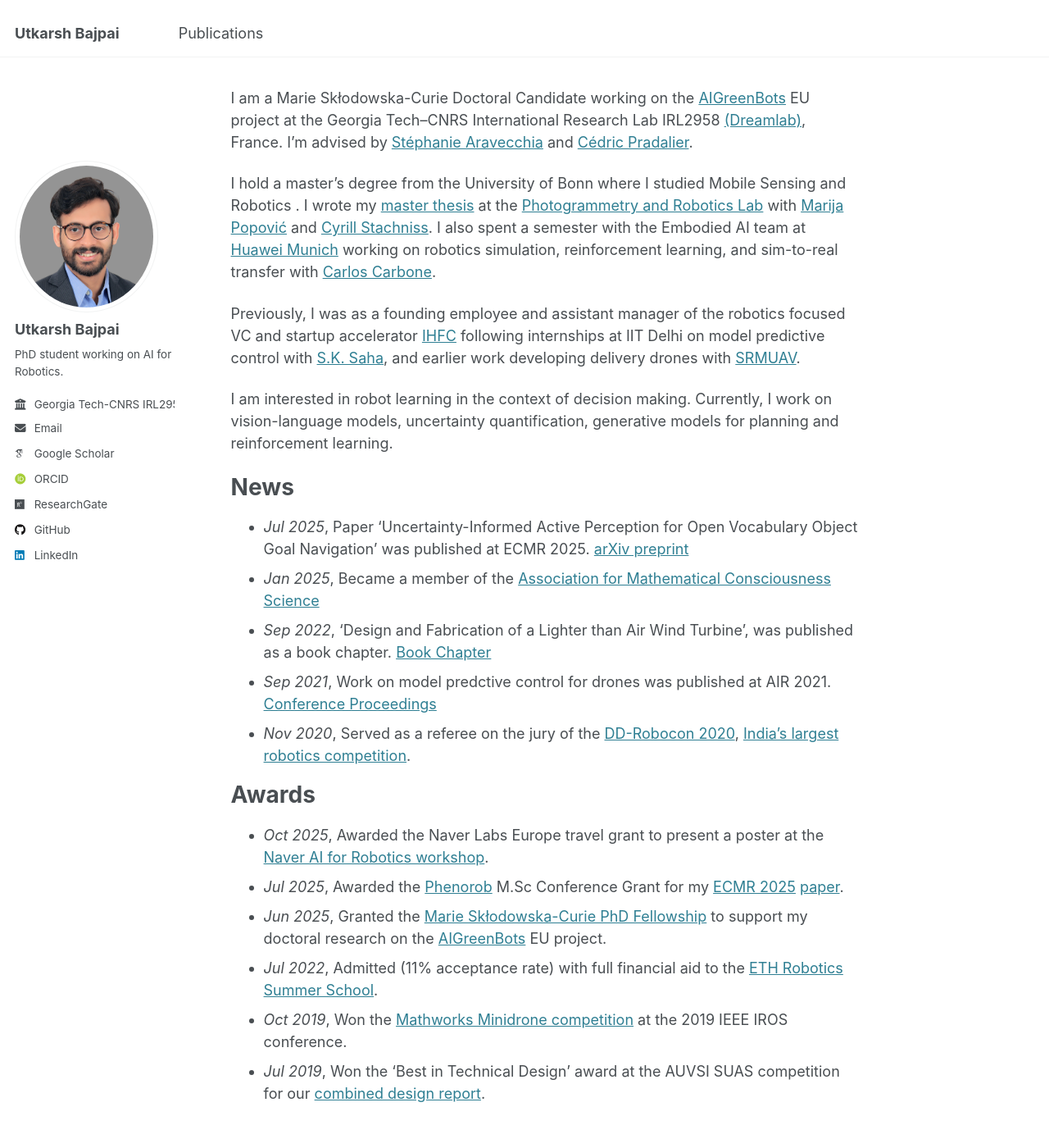
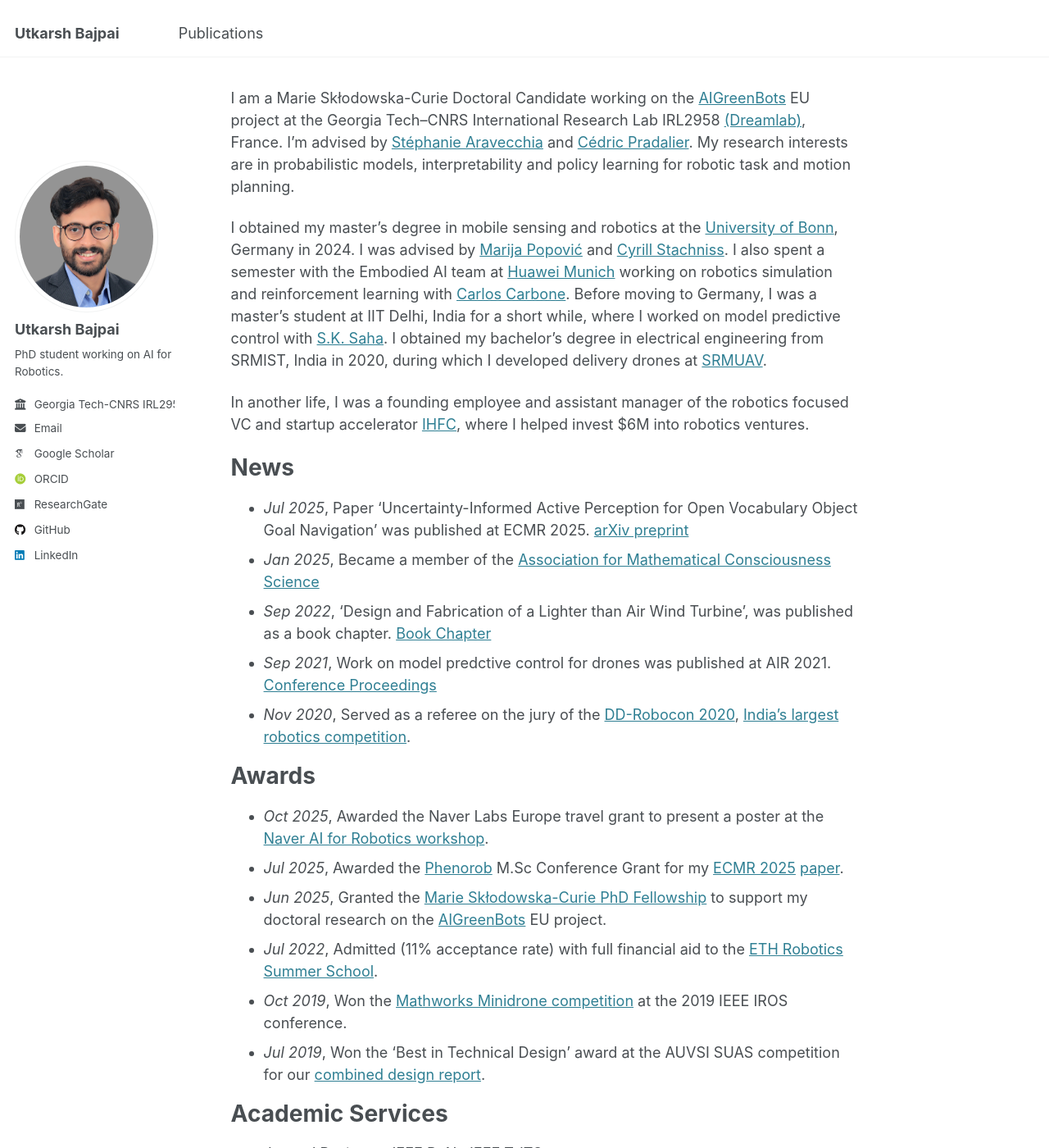
Before and after one commit to baj31415/baj31415.github.io, a Jekyll site: the page built from _pages/about.md, in a window 1280 px wide and 1400 px high. Shown: the whole window at 82% size. Built offline with Jekyll 4.4.1, drawn with Linux system fonts in a browser that asks for light colours; some web fonts are replaced; some of the changed text lies outside the part shown.

Commit message:
updated about

```diff
--- a/_pages/about.md
+++ b/_pages/about.md
@@ -6,13 +6,11 @@ redirect_from:
   - /about/
   - /about.html
 ---
-I am a Marie Skłodowska-Curie Doctoral Candidate working on the [AIGreenBots](https://aigreenbots.eu) EU project at the Georgia Tech–CNRS International Research Lab IRL2958 [(Dreamlab)](https://dream.georgiatech-metz.fr), France. I'm advised by [Stéphanie Aravecchia](https://scholar.google.com/citations?user=tzDLDw8AAAAJ&hl=en) and [Cédric Pradalier](https://scholar.google.com/citations?user=4_1DZoYAAAAJ&hl=en).
+I am a Marie Skłodowska-Curie Doctoral Candidate working on the [AIGreenBots](https://aigreenbots.eu) EU project at the Georgia Tech–CNRS International Research Lab IRL2958 [(Dreamlab)](https://dream.georgiatech-metz.fr), France. I'm advised by [Stéphanie Aravecchia](https://scholar.google.com/citations?user=tzDLDw8AAAAJ&hl=en) and [Cédric Pradalier](https://scholar.google.com/citations?user=4_1DZoYAAAAJ&hl=en). My research interests are in probabilistic models, interpretability and policy learning for robotic task and motion planning.
 
-I hold a master's degree from the University of Bonn where I studied Mobile Sensing and Robotics . I wrote my [master thesis](http://baj31415.github.io/files/2024bajpaimsc.pdf) at the [Photogrammetry and Robotics Lab](https://www.ipb.uni-bonn.de/index.html) with [Marija Popović](https://scholar.google.com/citations?hl=en&user=XON8iQoAAAAJ&view_op=list_works&sortby=pubdate) and [Cyrill Stachniss](https://scholar.google.com/citations?hl=en&user=8vib2lAAAAAJ&view_op=list_works&sortby=pubdate). I also spent a semester with the Embodied AI team at [Huawei Munich](https://huaweiresearchcentergermanyaustria.teamtailor.com/departments/intelligent-cloud-technologies-laboratory) working on robotics simulation, reinforcement learning, and sim-to-real transfer with [Carlos Carbone](https://www.linkedin.com/in/carlos-carbone/?originalSubdomain=de).
+I obtained my master's degree in mobile sensing and robotics at the [University of Bonn](https://www.ipb.uni-bonn.de/index.html), Germany in 2024. I was advised by [Marija Popović](https://scholar.google.com/citations?hl=en&user=XON8iQoAAAAJ&view_op=list_works&sortby=pubdate) and [Cyrill Stachniss](https://scholar.google.com/citations?hl=en&user=8vib2lAAAAAJ&view_op=list_works&sortby=pubdate). I also spent a semester with the Embodied AI team at [Huawei Munich](https://huaweiresearchcentergermanyaustria.teamtailor.com/departments/intelligent-cloud-technologies-laboratory) working on robotics simulation and reinforcement learning with [Carlos Carbone](https://www.linkedin.com/in/carlos-carbone/?originalSubdomain=de). Before moving to Germany, I was a master's student at IIT Delhi, India for a short while, where I worked on model predictive control with [S.K. Saha](https://scholar.google.co.in/citations?hl=en&user=9Td4hFMAAAAJ&view_op=list_works&sortby=pubdate). I obtained my bachelor's degree in electrical engineering from SRMIST, India in 2020, during which I developed delivery drones at [SRMUAV](https://www.youtube.com/@srmuav3920).
 
-Previously, I was as a founding employee and assistant manager of the robotics focused VC and startup accelerator [IHFC](https://www.ihfc.co.in/) following internships at IIT Delhi  on model predictive control with [S.K. Saha](https://scholar.google.co.in/citations?hl=en&user=9Td4hFMAAAAJ&view_op=list_works&sortby=pubdate), and earlier work developing delivery drones with [SRMUAV](https://www.youtube.com/@srmuav3921).
-
-I am interested in robot learning in the context of decision making. Currently, I work on vision-language models, uncertainty quantification, generative models for planning and reinforcement learning.
+In another life, I was a founding employee and assistant manager of the robotics focused VC and startup accelerator [IHFC](https://www.ihfc.co.in/), where I helped invest $6M into robotics ventures.
 
 # News
 
@@ -30,3 +28,15 @@ I am interested in robot learning in the context of decision making. Currently,
 - *Jul 2022*, Admitted (11% acceptance rate) with full financial aid to the [ETH Robotics Summer School](https://robotics-summerschool.ethz.ch/).
 - *Oct 2019*, Won the [Mathworks Minidrone competition](https://www.mathworks.com/academia/students/competitions/minidrones/winners.html#IROS2019) at the 2019 IEEE IROS conference.
 - *Jul 2019*, Won the 'Best in Technical Design' award at the AUVSI SUAS competition for our [combined design report](http://baj31415.github.io/files/2019srmuavCDR.pdf).
+
+# Academic Services
+
+- Journal Reviewer: IEEE R-AL, IEEE T-ITS
+- Conference Reviewer: ICRA, IROS
+
+# Misc
+
+- I like drinking tea from all over the world.
+- I like listening to, playing and programming musical instruments.
+- I enjoy working on hardware, software and theory.
+- I find large-scale robot learning to be quite promising but miss the uncertainty characterization and safety guarantees from classical robotics.
```
